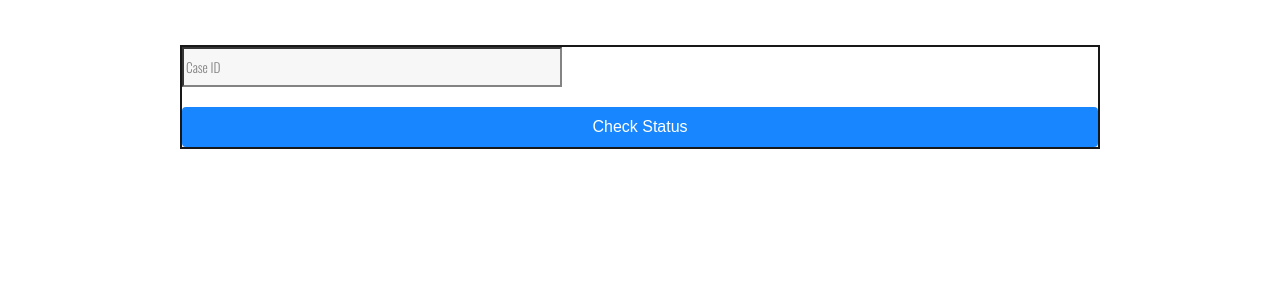
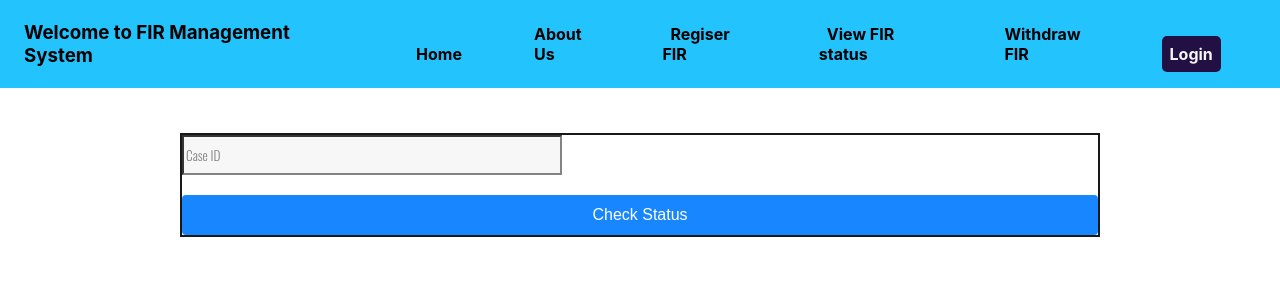
Before and after one commit to OP-75/fir-website, a React (Create React App) app: page /view-fir-status in a window 1280 px wide. Shown: the top 300 px of the page. Built offline with nearby package versions, Linux system fonts and the light colour scheme.

Commit message:
Made CSS for officer registration in login, made changes to table, now there are no blocky buttons only icons, Made CSS for Login Navbar too

```diff
--- a/src/index.js
+++ b/src/index.js
@@ -4,14 +4,11 @@ import "./index.css";
 import App from "./App";
 import { BrowserRouter } from "react-router-dom";
 
-
 const root = ReactDOM.createRoot(document.getElementById("root"));
 root.render(
-  // <React.StrictMode>
-
-      <BrowserRouter>
-        <App />
-      </BrowserRouter>
-
-  // </React.StrictMode>
+  <React.StrictMode>
+    <BrowserRouter>
+      <App />
+    </BrowserRouter>
+  </React.StrictMode>
 );
--- a/src/pages/CaseTableS.js
+++ b/src/pages/CaseTableS.js
@@ -1,7 +1,7 @@
-import React, { useState } from 'react';
-import { useTable, useGlobalFilter } from 'react-table';
-import NotificationModal from './NotificationModal';
-import "./notification.css"
+import React, { useState } from "react";
+import { useTable, useGlobalFilter } from "react-table";
+import NotificationModal from "./NotificationModal";
+import "./notification.css";
 
 import { AiFillEye } from "react-icons/ai";
 import { IconContext } from "react-icons";
@@ -54,12 +54,11 @@ const columns = [
   },
 ];
 
-
 export default function CaseTableS(props) {
   const [notificationModalOpen, setNotificationModalOpen] = useState(false);
   const [selectedCase, setSelectedCase] = useState(null);
 
-    const {fetched_data, handleDelete} = props;
+  const { fetched_data, handleDelete } = props;
 
   console.log(fetched_data);
 
@@ -95,14 +94,13 @@ export default function CaseTableS(props) {
     setGlobalFilter,
   } = useTable(
     {
-        columns:columns,
-        data:fetched_data
+      columns: columns,
+      data: fetched_data,
     },
     useGlobalFilter
   );
 
   const { globalFilter } = state;
-
 
   return (
     <div>
@@ -110,15 +108,15 @@ export default function CaseTableS(props) {
         id="searchbar"
         type="text"
         placeholder="Search for Details"
-          value={globalFilter || ''}
+        value={globalFilter || ""}
         onChange={(e) => setGlobalFilter(e.target.value)}
       />
-        <table {...getTableProps()} className='center'>
+      <table {...getTableProps()} className="center">
         <thead>
           {headerGroups.map((headerGroup) => (
             <tr {...headerGroup.getHeaderGroupProps()}>
               {headerGroup.headers.map((column) => (
-                  <th {...column.getHeaderProps()}>{column.render('Header')}</th>
+                <th {...column.getHeaderProps()}>{column.render("Header")}</th>
               ))}
             </tr>
           ))}
@@ -132,13 +130,20 @@ export default function CaseTableS(props) {
                   return (
                     <td {...cell.getCellProps()}>
                       {/* Check if the current cell corresponds to the "View Details" column */}
-                        {cell.column.id === 'viewDetails' ? (
-                          <button onClick={() => {
+                      {cell.column.id === "viewDetails" ? (
+                        <IconContext.Provider
+                          value={{ color: "black", size: "15px" }}
+                        >
+                          <AiFillEye
+                            className="on-hover-pointer"
+                            onClick={() => {
                               openModal(row.original);
                               openNotificationModal();
-                            }}>View Details</button>
+                            }}
+                          />
+                        </IconContext.Provider>
                       ) : (
-                          cell.render('Cell')
+                        cell.render("Cell")
                       )}
                     </td>
                   );
@@ -153,11 +158,13 @@ export default function CaseTableS(props) {
           <CaseModal caseDetails={selectedCase} onClose={closeModal} />
         )} */}
       {/* Render the NotificationModal */}
-        {selectedCase && (<NotificationModal
+      {selectedCase && (
+        <NotificationModal
           isOpen={notificationModalOpen}
           onClose={closeModal}
           caseDetails={selectedCase} // Pass selectedCase to NotificationModal
-        />)}
+        />
+      )}
     </div>
   );
 }
--- /dev/null
+++ b/src/pages/LoginNavbar.css
@@ -0,0 +1,58 @@
+/* Try this color: - background-color: #c7ddff; */
+
+.box-1{
+    display: flex;
+    flex-direction: row;
+    justify-content: space-between;
+    z-index: 1;
+    /* background-color: #97bcea; */
+    background-color: #23c3fd;
+    width: 100%;
+}
+.topHeader{
+    display: flex;
+    flex-direction: row;
+    gap: 15px;
+    align-items: center;
+    justify-content: flex-start;
+    margin-left: 3vh;
+}
+.myNavBar{
+    display: flex;
+    align-items:end;
+    margin-right: 4%;
+    gap: 3em;
+}
+
+
+.navElement{
+    list-style: none;
+    cursor: pointer;
+    padding: 8px;
+    border-radius: 5px;
+}
+
+.navElement button{
+    text-decoration: none;
+    color: black;
+    padding: 8px;
+    border-radius: 5px;
+    border: none;
+    height: fit-content;
+}
+
+.navElement:hover{
+    cursor: pointer;
+    background-color: transparent;
+    color:whitesmoke;
+
+}
+.navElement button:hover{
+    cursor: pointer;
+    background-color: #221044;
+    color:whitesmoke;
+}
+#logout-btn{
+    background-color: #221044;
+    color:whitesmoke;
+}
--- a/src/pages/LoginNavbar.js
+++ b/src/pages/LoginNavbar.js
@@ -1,5 +1,5 @@
 import React from "react";
-import "./Home Page/components/Navbar.css";
+import "./LoginNavbar.css";
 import {useNavigate } from "react-router-dom";
 import axios from "axios";
 
@@ -49,8 +49,8 @@ export default function LoginNavbar(props) {
             <button onClick={()=>{setComToLoad("register-officer")}}>Register Officers</button>
           </li>
 
-          <li className="navElement" id="login">
-            <button onClick={logout}>Logout</button>
+          <li className="navElement" >
+            <button id="logout-btn" onClick={logout}>Logout</button>
           </li>
         </ul>
       </div>
--- /dev/null
+++ b/src/pages/OfficerList.css
@@ -0,0 +1,3 @@
+#cases-container{
+    margin-top: 5%;
+}
--- a/src/pages/OfficerList.js
+++ b/src/pages/OfficerList.js
@@ -1,11 +1,12 @@
 import React, { useEffect, useState } from "react";
 import axios from "axios";
 import "./CasesList.css";
+import './OfficerList.css'
 
 import "./buttons/OfficerDeleteButton";
 import OfficerDeleteButton from "./buttons/OfficerDeleteButton";
 
-import { Link, useNavigate } from "react-router-dom";
+import { Link } from "react-router-dom";
 
 import { GrFormView } from "react-icons/gr";
 import { IconContext } from "react-icons";
@@ -14,8 +15,6 @@ import { IconContext } from "react-icons";
 
 export default function CasesList() {
   const [casesList, setCasesList] = useState(null);
-
-  const navigate = useNavigate();
 
   useEffect(() => {
     async function fetchCases(params) {
@@ -54,7 +53,6 @@ export default function CasesList() {
       } catch (error) {
         console.log(error);
         window.alert(error.response.data.msg);
-        navigate("/login");
       }
     }
 
--- /dev/null
+++ b/src/pages/RegisterNewOfficer.css
@@ -0,0 +1,49 @@
+/* Example styling, adjust as per your design requirements */
+
+
+.register-new-officer {
+    max-width: 500px;
+    margin: auto;
+    padding: 20px;
+    background-color: #ebe7e7;
+    border-radius: 8px;
+    box-shadow: 0 4px 8px rgba(0, 0, 0, 0.1);
+
+    margin-top: 3vh;
+
+  }
+
+  .register-new-officer form{
+    border: none;
+    width: 50%;
+    background-color: #ebe7e7;
+
+    max-width: 500px;
+    margin: auto;
+    padding: 20px;
+    background-color: #ebe7e7;
+    border-radius: 8px;
+  }
+
+  .register-new-officer input,
+  .register-new-officer select {
+    width: 100%;
+    margin-bottom: 10px;
+    padding: 10px;
+    border: 1px solid #ccc;
+    border-radius: 4px;
+  }
+
+  .register-new-officer button {
+    background-color: #007bff;
+    color: #fff;
+    padding: 10px 20px;
+    border: none;
+    border-radius: 4px;
+    cursor: pointer;
+    font-size: 16px;
+  }
+
+  .register-new-officer button:hover {
+    background-color: #0056b3;
+  }
--- a/src/pages/RegisterNewOfficer.js
+++ b/src/pages/RegisterNewOfficer.js
@@ -5,6 +5,8 @@ import servicingAreas from "./data/officerAreas";
 import { useState } from "react";
 
 import Swa1 from "sweetalert2";
+
+import "./RegisterNewOfficer.css"
 
 /*
     'officerName'
@@ -75,7 +77,7 @@ export default function RegisterNewOfficer(params) {
   ]
 
   return (
-    <div>
+    <div className="register-new-officer">
       <form>
         <input
           type="text"
@@ -103,5 +105,4 @@ export default function RegisterNewOfficer(params) {
         </button>
       </form>
     </div>
-  );
-}
+  );}
--- a/src/pages/Registration.js
+++ b/src/pages/Registration.js
@@ -9,6 +9,8 @@ import Swa1 from "sweetalert2";
 import servicingLocations from "./data/officerAreas";
 
 import { useState } from "react";
+
+import COMnavbar from './Home Page/components/COMnavbar'
 
 export default function Registration() {
   //imp u have to put useNavigate outside the handleSubmit(or any) function!!!
@@ -88,6 +90,7 @@ export default function Registration() {
 
   return (
     <div className="firForm">
+      <COMnavbar/>
       <form
         onSubmit={(e) => {
           handleSubmit(e);
--- a/src/pages/ViewFirStatus.js
+++ b/src/pages/ViewFirStatus.js
@@ -1,6 +1,7 @@
 import React from "react";
 import { useState } from "react";
 import { useNavigate } from "react-router-dom";
+import COMnavbar from './Home Page/components/COMnavbar'
 
 export default function ViewFirStatus() {
 
@@ -16,6 +17,7 @@ export default function ViewFirStatus() {
 
     return(
         <div className="view-fir-status">
+            <COMnavbar/>
             <form onSubmit={redirectOnSubmit}>
                 <input type="text" name="id" onChange={
                     (e)=>{
```
Also changed, not shown: 1 other file (tests, documents, lock files or other folders). Lines whose indentation alone changed are shown as unchanged.
